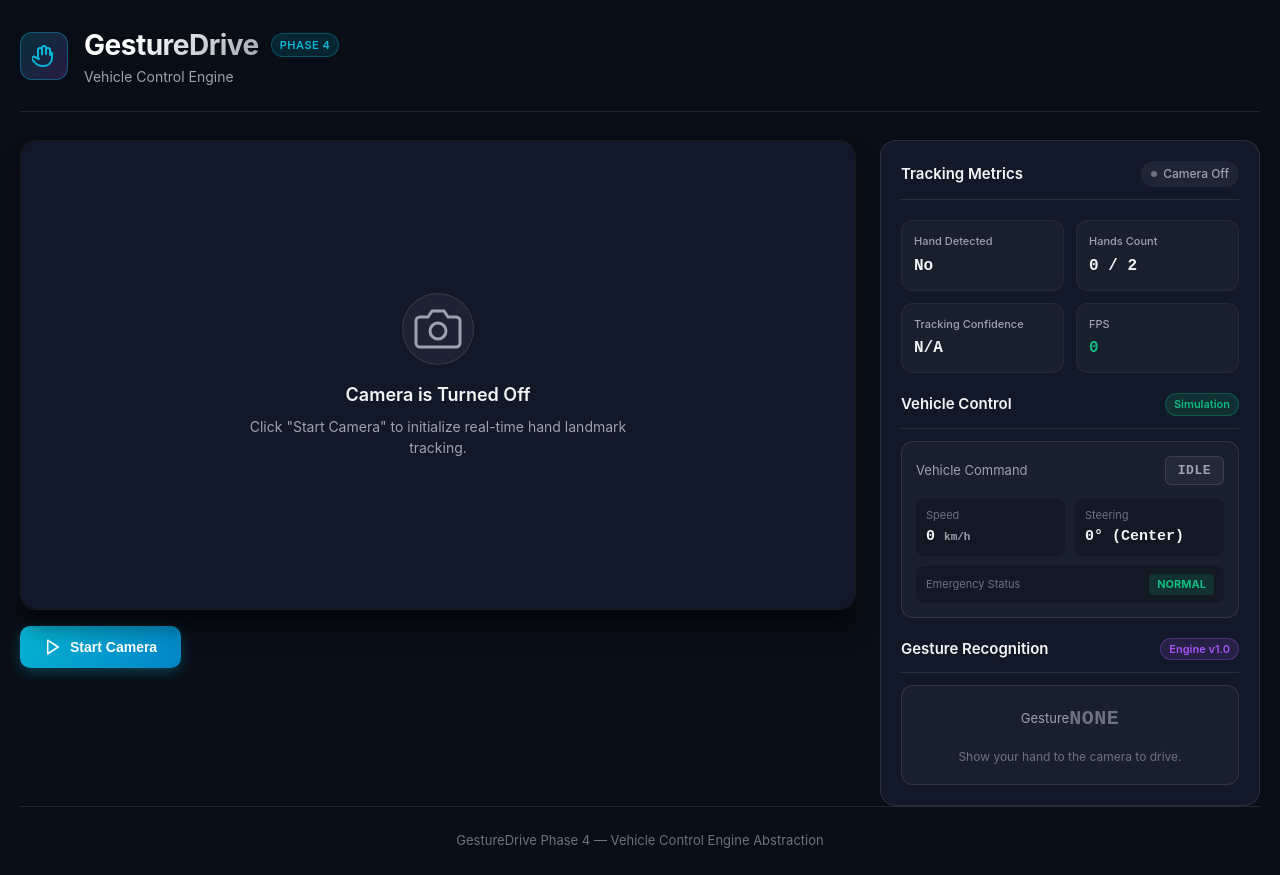
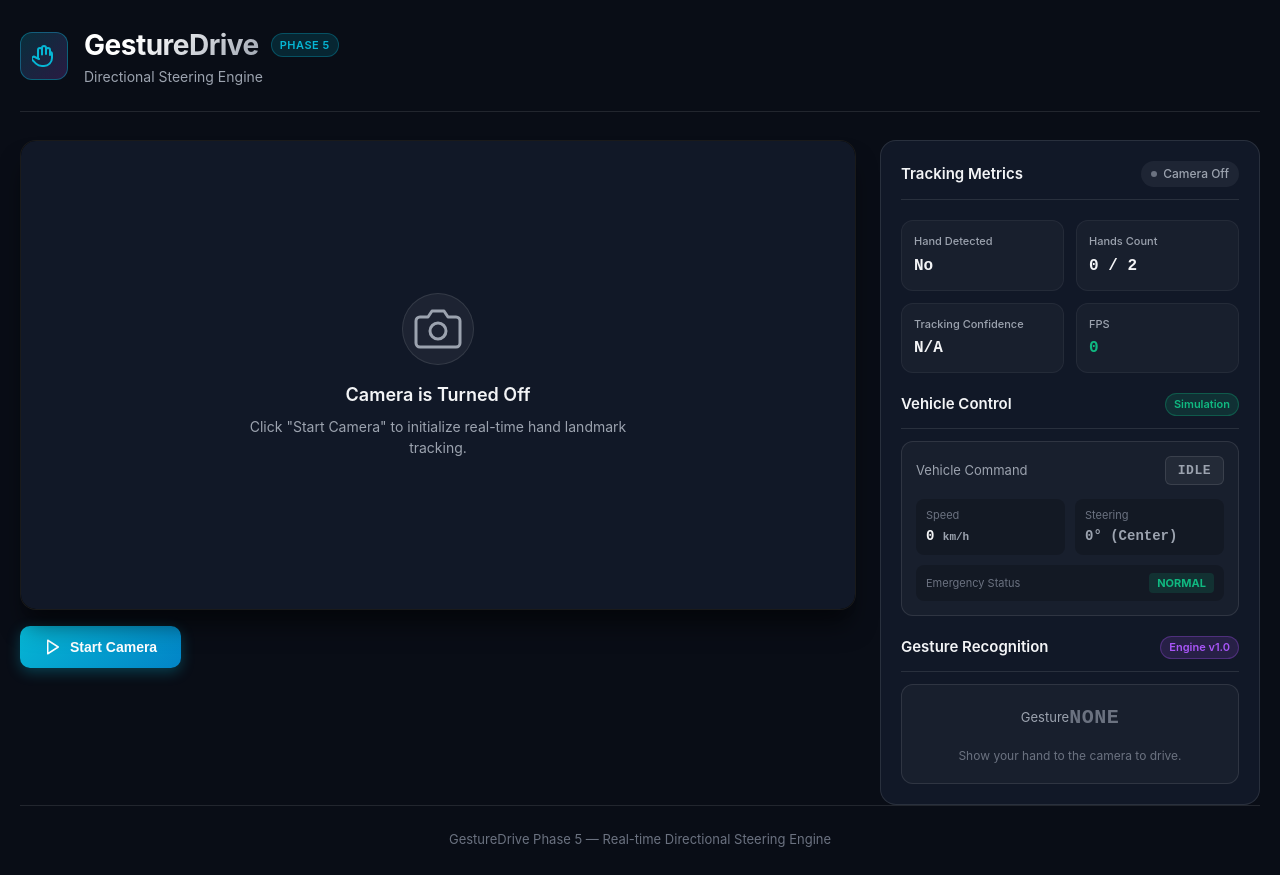
Before and after one commit to shreydarshan/gesture-drive, a React (Vite) app: page / in a window 1280 px wide. Built offline with nearby package versions, Linux system fonts and the light colour scheme.

Commit message:
feat: add phase 5 directional steering engine

```diff
--- a/src/App.tsx
+++ b/src/App.tsx
@@ -26,7 +26,7 @@ const App: React.FC = () => {
       </main>
 
       <footer className="app-footer">
-        <p>GestureDrive Phase 4 — Vehicle Control Engine Abstraction</p>
+        <p>GestureDrive Phase 5 — Real-time Directional Steering Engine</p>
       </footer>
     </div>
   );
--- a/src/components/Header.tsx
+++ b/src/components/Header.tsx
@@ -25,9 +25,9 @@ export const Header: React.FC = () => {
         <div>
           <div className="title-row">
             <h1 className="app-title">GestureDrive</h1>
-            <span className="phase-tag">Phase 4</span>
+            <span className="phase-tag">Phase 5</span>
           </div>
-          <p className="app-subtitle">Vehicle Control Engine</p>
+          <p className="app-subtitle">Directional Steering Engine</p>
         </div>
       </div>
     </header>
--- a/src/components/StatusPanel.tsx
+++ b/src/components/StatusPanel.tsx
@@ -46,6 +46,21 @@ export const StatusPanel: React.FC<StatusPanelProps> = ({
         return 'cmd-idle';
     }
   };
+
+  const getSteeringDisplay = () => {
+    const angle = vehicle.steeringAngle;
+    const dir = vehicle.steeringDirection;
+
+    if (dir === 'LEFT') {
+      return { text: `← LEFT (${Math.abs(angle)}°)`, class: 'steer-left' };
+    }
+    if (dir === 'RIGHT') {
+      return { text: `RIGHT (${angle}°) →`, class: 'steer-right' };
+    }
+    return { text: '0° (Center)', class: 'steer-center' };
+  };
+
+  const steeringDisplay = getSteeringDisplay();
 
   return (
     <div className={`status-panel ${vehicle.isEmergencyStopped ? 'emergency-active-panel' : ''}`}>
@@ -111,8 +126,8 @@ export const StatusPanel: React.FC<StatusPanelProps> = ({
 
             <div className="vehicle-sub-metric">
               <span className="sub-label">Steering</span>
-              <span className="sub-value">
-                {vehicle.steering === 0 ? '0° (Center)' : `${vehicle.steering > 0 ? '+' : ''}${vehicle.steering}°`}
+              <span className={`sub-value ${steeringDisplay.class}`}>
+                {steeringDisplay.text}
               </span>
             </div>
 
--- a/src/hooks/useHandTracking.ts
+++ b/src/hooks/useHandTracking.ts
@@ -11,6 +11,8 @@ const INITIAL_VEHICLE_STATE = {
   command: 'IDLE' as const,
   speed: 0,
   steering: 0,
+  steeringAngle: 0,
+  steeringDirection: 'CENTER' as const,
   isEmergencyStopped: false,
 };
 
@@ -154,8 +156,11 @@ export function useHandTracking() {
           );
           const stabilizedGestures = debouncerRef.current.process(rawGestures);
 
-          // Vehicle control state engine
-          const vehicleState = vehicleControllerRef.current.update(stabilizedGestures);
+          // Vehicle control state engine (passing gestures + raw landmarks for directional steering)
+          const vehicleState = vehicleControllerRef.current.update(
+            stabilizedGestures,
+            results.landmarks
+          );
 
           updateStats({
             handDetected: hasHands,
--- a/src/index.css
+++ b/src/index.css
@@ -525,10 +525,22 @@ body {
 }
 
 .sub-value {
-  font-size: 15px;
+  font-size: 14px;
   font-weight: 700;
   color: var(--text-main);
   font-family: var(--font-mono, monospace);
+}
+
+.sub-value.steer-left {
+  color: var(--accent-cyan);
+}
+
+.sub-value.steer-right {
+  color: var(--accent-purple);
+}
+
+.sub-value.steer-center {
+  color: var(--text-muted);
 }
 
 .sub-value small {
--- /dev/null
+++ b/src/vehicle/steeringController.ts
@@ -0,0 +1,92 @@
+import type { NormalizedLandmark } from '@mediapipe/tasks-vision';
+import type { SteeringDirection } from './vehicleTypes';
+
+export interface SteeringResult {
+  steering: number; // -1.0 (Full Left) to +1.0 (Full Right)
+  steeringAngle: number; // -30° to +30°
+  steeringDirection: SteeringDirection;
+}
+
+export class SteeringController {
+  private currentAngle = 0; // Current smoothed angle in degrees (-30 to +30)
+  private smoothingAlpha = 0.25; // Exponential smoothing factor (0.0 = static, 1.0 = instant)
+  private deadZoneDegrees = 3.0; // Angle dead zone around center (degrees)
+  private maxAngleDegrees = 30.0; // Maximum steering angle boundary (degrees)
+
+  public update(landmarks?: NormalizedLandmark[]): SteeringResult {
+    let targetAngle = 0;
+
+    if (landmarks && landmarks.length >= 10) {
+      const wrist = landmarks[0];
+      const middleMcp = landmarks[9];
+
+      // Delta x and y in normalized screen space
+      const dx = middleMcp.x - wrist.x;
+      const dy = middleMcp.y - wrist.y;
+
+      // Calculate tilt angle relative to vertical axis (-dy is pointing upwards)
+      // Negate angle so user tilting hand towards screen-right yields positive (RIGHT) angle
+      const rawAngleRad = -Math.atan2(dx, -dy);
+      const rawAngleDeg = (rawAngleRad * 180) / Math.PI;
+
+      // Apply dead zone around 0° center
+      if (Math.abs(rawAngleDeg) <= this.deadZoneDegrees) {
+        targetAngle = 0;
+      } else if (rawAngleDeg > this.deadZoneDegrees) {
+        targetAngle = rawAngleDeg - this.deadZoneDegrees;
+      } else {
+        targetAngle = rawAngleDeg + this.deadZoneDegrees;
+      }
+
+      // Clamp target angle within [-30°, +30°]
+      targetAngle = Math.max(-this.maxAngleDegrees, Math.min(this.maxAngleDegrees, targetAngle));
+    }
+
+    // Apply exponential moving average (EMA) smoothing filter
+    this.currentAngle =
+      this.smoothingAlpha * targetAngle + (1 - this.smoothingAlpha) * this.currentAngle;
+
+    // Small snap to zero when very close to center
+    if (Math.abs(this.currentAngle) < 0.1) {
+      this.currentAngle = 0;
+    }
+
+    const steeringAngle = Math.round(this.currentAngle);
+    const steering = Number((this.currentAngle / this.maxAngleDegrees).toFixed(2));
+
+    let steeringDirection: SteeringDirection = 'CENTER';
+    if (steeringAngle < -3) {
+      steeringDirection = 'LEFT';
+    } else if (steeringAngle > 3) {
+      steeringDirection = 'RIGHT';
+    }
+
+    return {
+      steering,
+      steeringAngle,
+      steeringDirection,
+    };
+  }
+
+  public reset(): void {
+    this.currentAngle = 0;
+  }
+
+  public getState(): SteeringResult {
+    const steeringAngle = Math.round(this.currentAngle);
+    const steering = Number((this.currentAngle / this.maxAngleDegrees).toFixed(2));
+    let steeringDirection: SteeringDirection = 'CENTER';
+
+    if (steeringAngle < -3) {
+      steeringDirection = 'LEFT';
+    } else if (steeringAngle > 3) {
+      steeringDirection = 'RIGHT';
+    }
+
+    return {
+      steering,
+      steeringAngle,
+      steeringDirection,
+    };
+  }
+}
--- a/src/vehicle/vehicleController.ts
+++ b/src/vehicle/vehicleController.ts
@@ -1,19 +1,30 @@
+import type { NormalizedLandmark } from '@mediapipe/tasks-vision';
 import type { HandGestureResult } from '../gesture/gestureTypes';
 import type { VehicleCommand, VehicleState } from './vehicleTypes';
+import { SteeringController } from './steeringController';
 
 export class VehicleController {
+  private steeringController = new SteeringController();
+
   private state: VehicleState = {
     command: 'IDLE',
     speed: 0,
     steering: 0,
+    steeringAngle: 0,
+    steeringDirection: 'CENTER',
     isEmergencyStopped: false,
   };
 
   private maxSpeed = 120; // km/h
 
-  public update(gestures: HandGestureResult[]): VehicleState {
+  public update(
+    gestures: HandGestureResult[],
+    rawLandmarksList?: NormalizedLandmark[][]
+  ): VehicleState {
+    const primaryLandmarks = rawLandmarksList?.[0];
+
     if (!gestures || gestures.length === 0) {
-      return this.step('IDLE');
+      return this.step('IDLE', primaryLandmarks);
     }
 
     const primaryHand = gestures[0];
@@ -41,18 +52,20 @@ export class VehicleController {
         break;
     }
 
-    return this.step(command);
+    return this.step(command, primaryLandmarks);
   }
 
-  private step(command: VehicleCommand): VehicleState {
+  private step(
+    command: VehicleCommand,
+    primaryLandmarks?: NormalizedLandmark[]
+  ): VehicleState {
     let { speed, isEmergencyStopped } = this.state;
-    const steering = 0.0;
 
     if (command === 'EMERGENCY_STOP') {
       speed = 0;
       isEmergencyStopped = true;
     } else if (isEmergencyStopped) {
-      // While latched in emergency stop, keep speed 0 until resetEmergency() is called
+      // While emergency stop is latched, speed must remain 0
       speed = 0;
     } else {
       switch (command) {
@@ -70,12 +83,30 @@ export class VehicleController {
       }
     }
 
-    const activeCommand = isEmergencyStopped && command !== 'EMERGENCY_STOP' ? 'IDLE' : command;
+    // Steering calculation
+    let steering = 0.0;
+    let steeringAngle = 0;
+    let steeringDirection: VehicleState['steeringDirection'] = 'CENTER';
+
+    if (isEmergencyStopped) {
+      // Emergency forces steering safely to 0° / Center
+      this.steeringController.reset();
+    } else {
+      const steeringResult = this.steeringController.update(primaryLandmarks);
+      steering = steeringResult.steering;
+      steeringAngle = steeringResult.steeringAngle;
+      steeringDirection = steeringResult.steeringDirection;
+    }
+
+    const activeCommand =
+      isEmergencyStopped && command !== 'EMERGENCY_STOP' ? 'IDLE' : command;
 
     this.state = {
       command: activeCommand,
       speed: Math.round(speed),
       steering,
+      steeringAngle,
+      steeringDirection,
       isEmergencyStopped,
     };
 
@@ -87,10 +118,13 @@ export class VehicleController {
    * Sets isEmergencyStopped to false, speed to 0, command to IDLE, and steering centered.
    */
   public resetEmergency(): void {
+    this.steeringController.reset();
     this.state = {
       command: 'IDLE',
       speed: 0,
       steering: 0,
+      steeringAngle: 0,
+      steeringDirection: 'CENTER',
       isEmergencyStopped: false,
     };
   }
--- a/src/vehicle/vehicleTypes.ts
+++ b/src/vehicle/vehicleTypes.ts
@@ -7,9 +7,13 @@ export type VehicleCommand =
   | 'EMERGENCY_STOP'
   | 'IDLE';
 
+export type SteeringDirection = 'LEFT' | 'CENTER' | 'RIGHT';
+
 export interface VehicleState {
   command: VehicleCommand;
   speed: number; // 0 to 120 km/h
   steering: number; // -1.0 (Full Left) to +1.0 (Full Right), 0.0 is Center
+  steeringAngle: number; // -30° (Full Left) to +30° (Full Right), 0° is Center
+  steeringDirection: SteeringDirection;
   isEmergencyStopped: boolean;
 }
```
